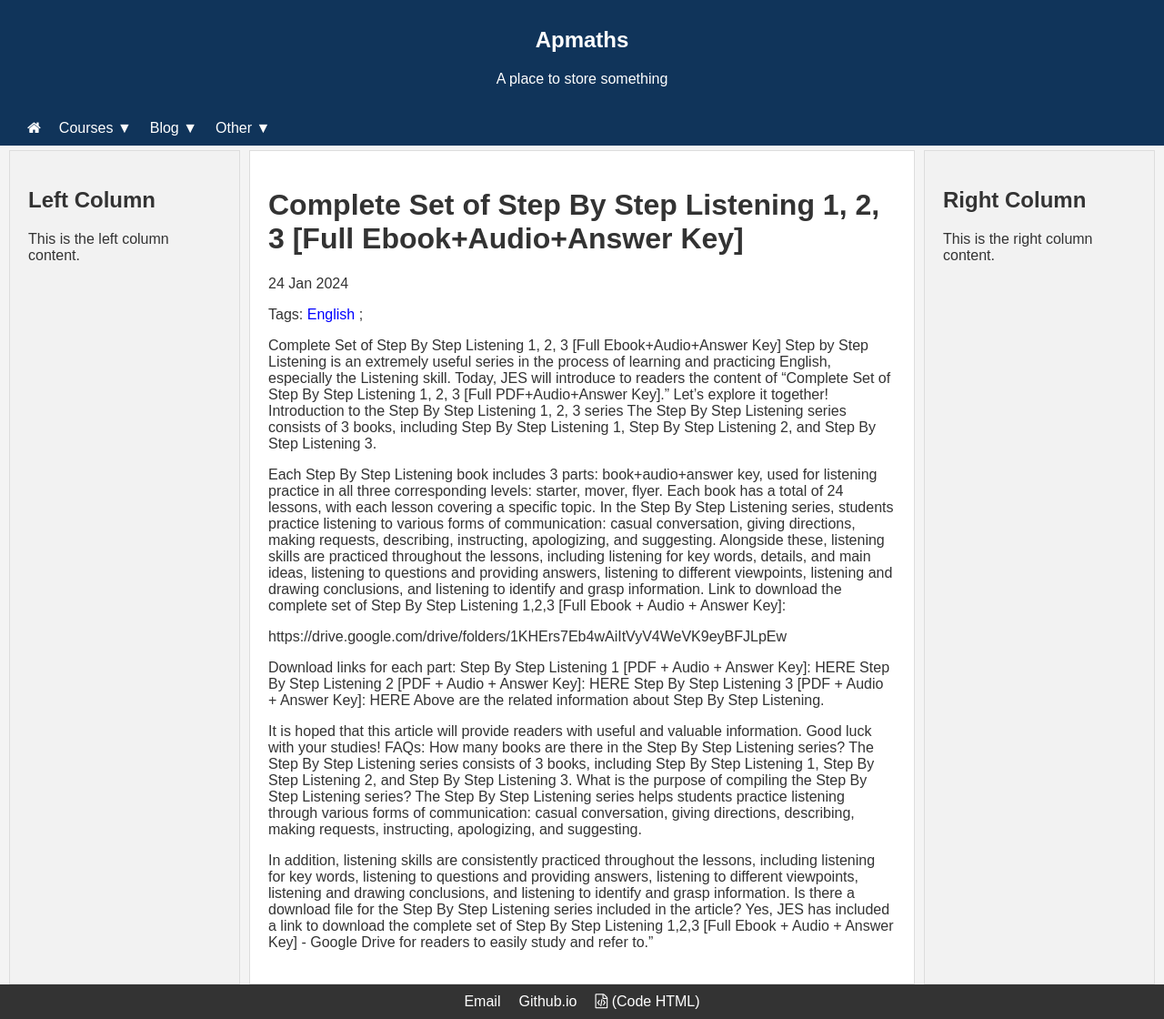
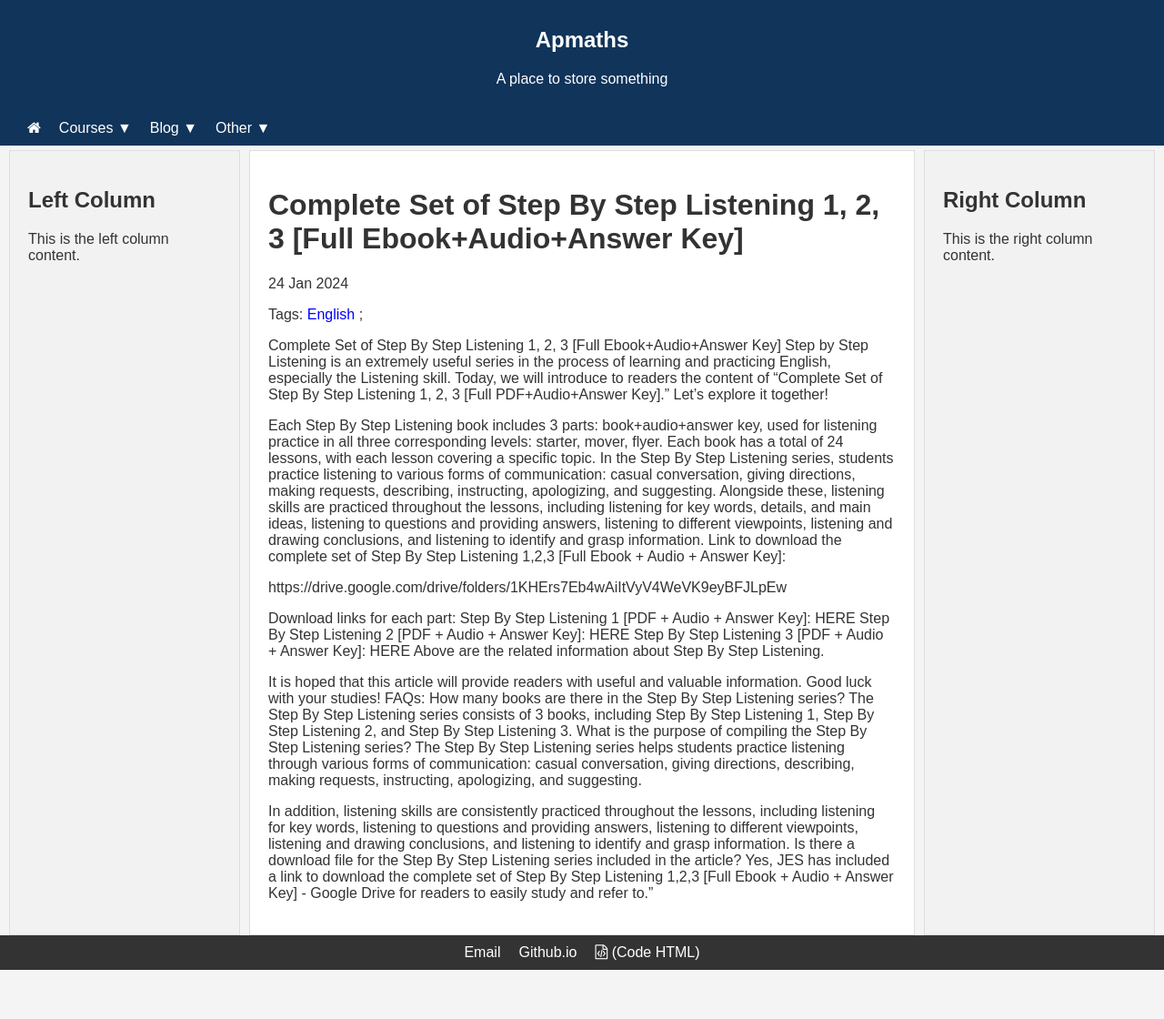
Before and after one commit to hoAngnaMPHan/apmaths.github.io, a Jekyll site: the page built from _posts/2024-01-24-Complete-Set of Step-By-Step-Listening-1-2-3.md, in a window 1280 px wide and 1120 px high. Shown: the whole window at 91% size. Built offline with Jekyll 4.4.1, drawn with Linux system fonts in a browser that asks for light colours.

Commit message:
Update 2024-01-24-Complete-Set of Step-By-Step-Listening-1-2-3.md

```diff
--- a/_posts/2024-01-24-Complete-Set of Step-By-Step-Listening-1-2-3.md
+++ b/_posts/2024-01-24-Complete-Set of Step-By-Step-Listening-1-2-3.md
@@ -5,7 +5,7 @@ date: 2024-01-24
 tags: [English]
 ---
 Complete Set of Step By Step Listening 1, 2, 3 [Full Ebook+Audio+Answer Key]
-Step by Step Listening is an extremely useful series in the process of learning and practicing English, especially the Listening skill. Today, JES will introduce to readers the content of "Complete Set of Step By Step Listening 1, 2, 3 [Full PDF+Audio+Answer Key]." Let's explore it together! Introduction to the Step By Step Listening 1, 2, 3 series The Step By Step Listening series consists of 3 books, including Step By Step Listening 1, Step By Step Listening 2, and Step By Step Listening 3.
+Step by Step Listening is an extremely useful series in the process of learning and practicing English, especially the Listening skill. Today, we will introduce to readers the content of "Complete Set of Step By Step Listening 1, 2, 3 [Full PDF+Audio+Answer Key]." Let's explore it together!
 
 <!--more-->
 
```
